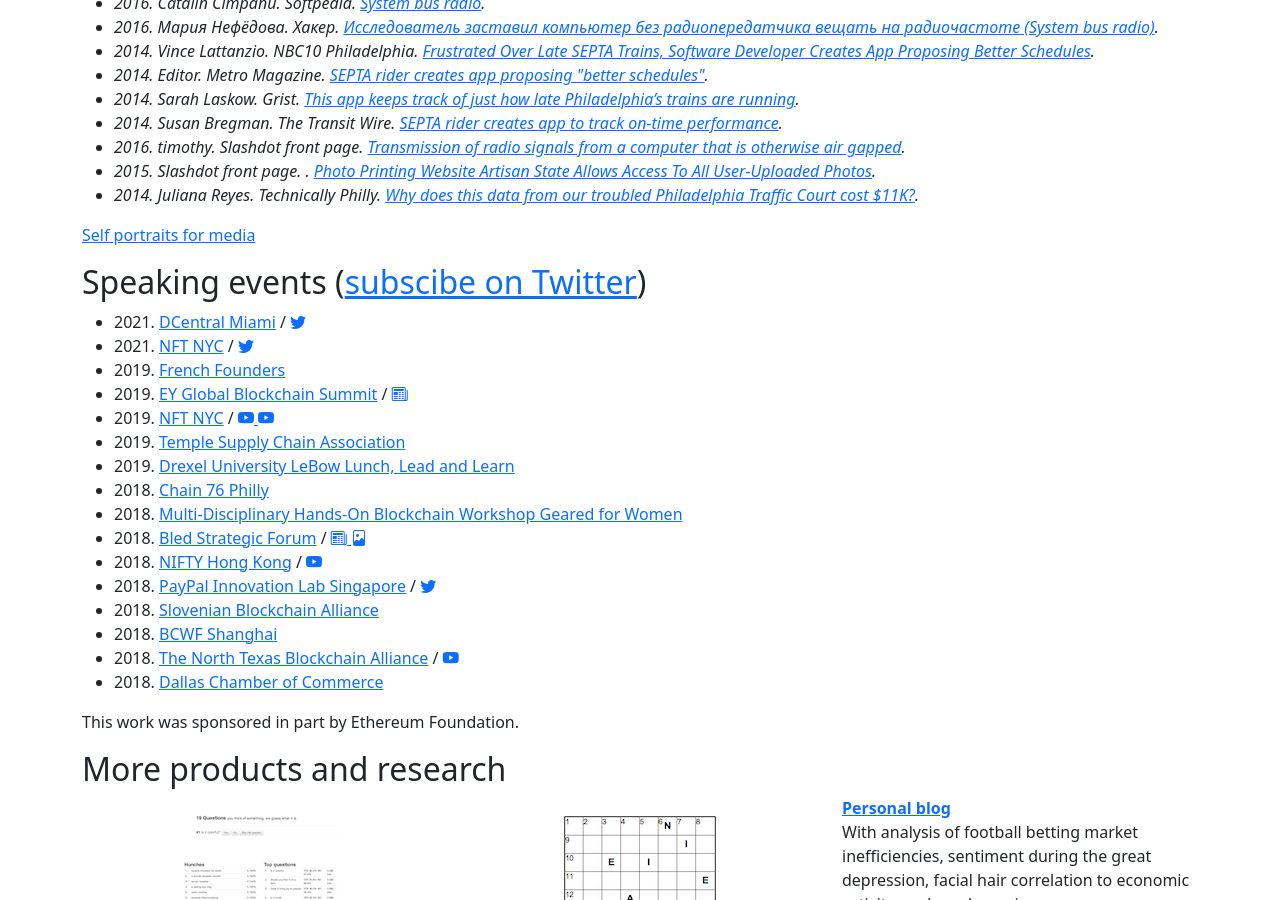
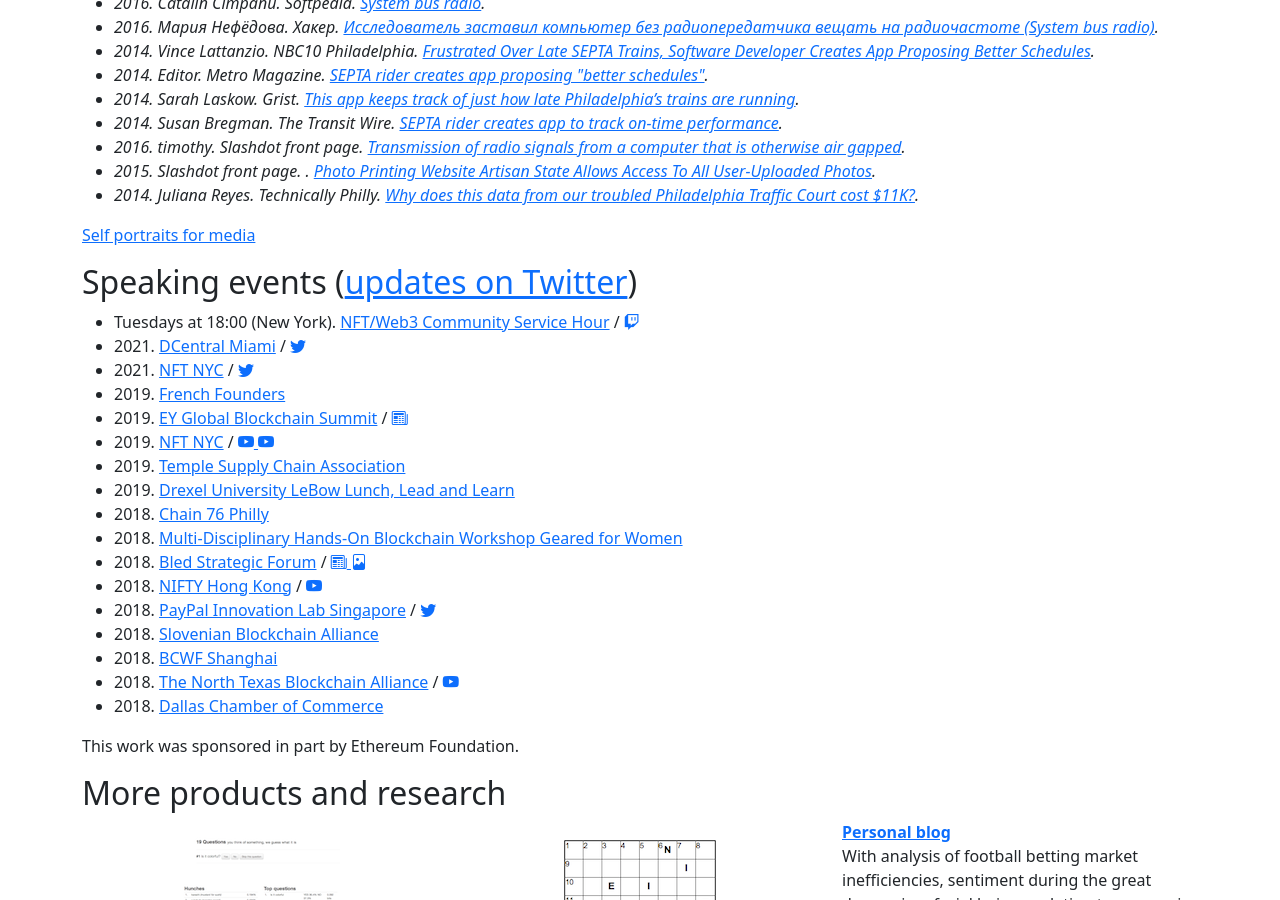
Before and after one commit to fulldecent/phor.net, a Jekyll site: the page built from index.html, in a window 1280 px wide and 900 px high, scrolled down 2561 px. Built offline with Jekyll 4.4.1, drawn with Linux system fonts in a browser that asks for light colours; nearby versions of some CDN libraries; comment, search, counter and statistics services are not loaded.

Commit message:
add community service hour

```diff
--- a/index.html
+++ b/index.html
@@ -399,8 +399,9 @@
     </ul>
     <p><a href="self-portraits">Self portraits for media</a></p>
 
-    <h2 id="speaking">Speaking events (<a href="https://twitter.com/fulldecent">subscibe on Twitter</a>)</h2>
+    <h2 id="speaking">Speaking events (<a href="https://twitter.com/fulldecent">updates on Twitter</a>)</h2>
     <ul>
+      <li>Tuesdays at 18:00 (New York). <a href="https://twitter.com/fulldecent/status/1468375265084690432">NFT/Web3 Community Service Hour</a> / <a href="https://www.twitch.tv/fulldecent/schedule"><i class="bi bi-twitch"></i></a></li>
 {% for speaking-event in site.data.speaking-events %}
 
       <li>
```
